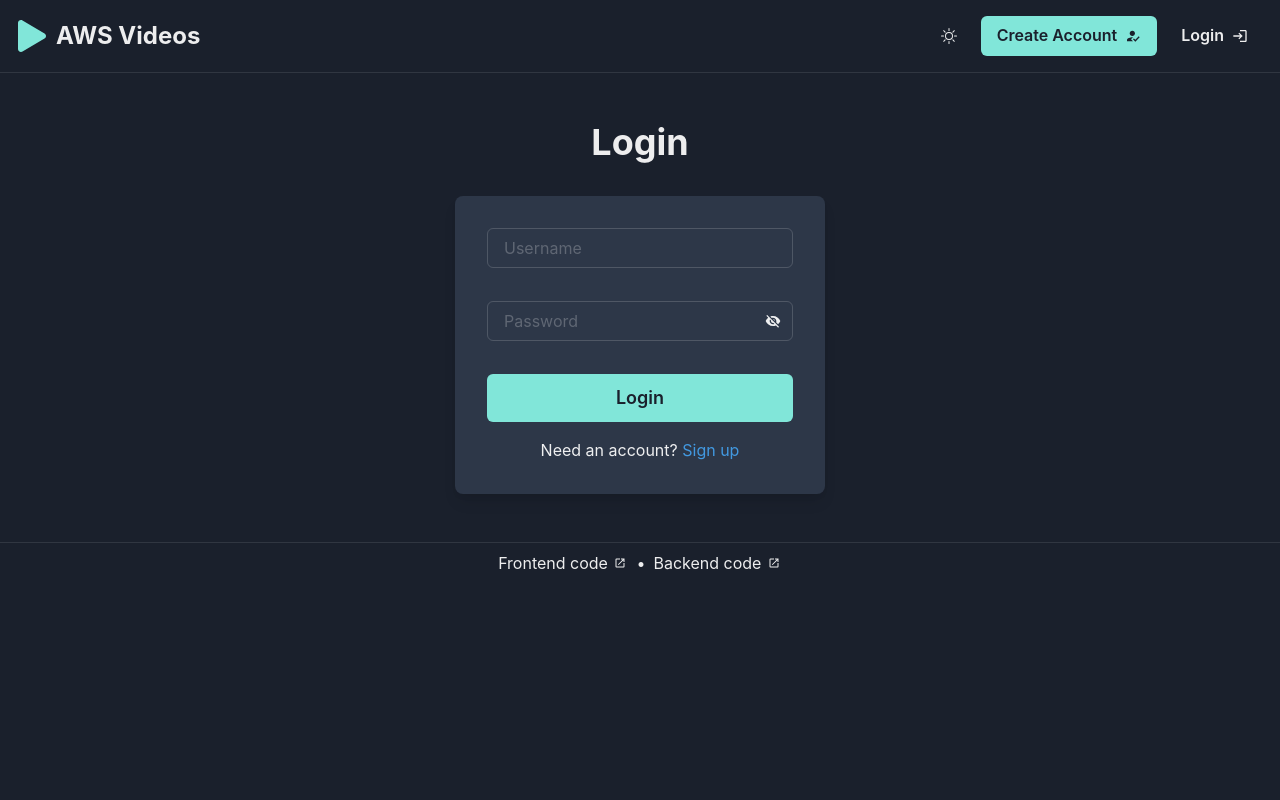
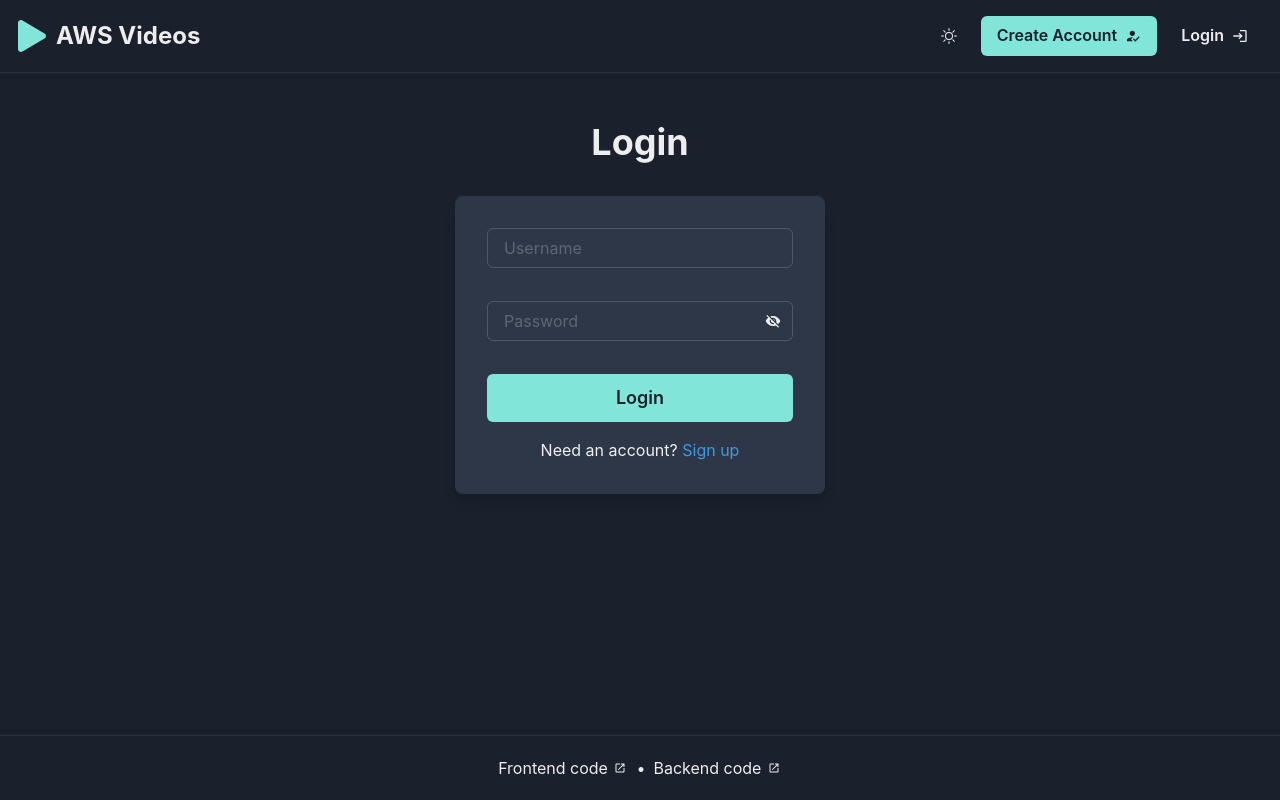
Before and after one commit to IAmVisco/aws-video-frontend, a React (Vite) app: page /login in a window 1280 px wide. Built offline with nearby package versions, Linux system fonts and the light colour scheme; no server answers.

Commit message:
Fix footer margins, make page 100% height by default

```diff
--- a/src/components/Footer.tsx
+++ b/src/components/Footer.tsx
@@ -3,7 +3,7 @@ import { MdLaunch } from 'react-icons/md';
 import { Link } from 'react-router-dom';
 
 export const Footer = () => (
-  <HStack justify="center" mt={2}>
+  <HStack justify="center" mt={5} mb={5}>
     <ChakraLink as={Link} to="https://github.com/IAmVisco/aws-video-frontend" target="_blank" rel="noopener noreferrer">
       Frontend code <Icon as={MdLaunch} pt={1} />
     </ChakraLink>
--- a/src/components/Hero.tsx
+++ b/src/components/Hero.tsx
@@ -8,8 +8,8 @@ export const Hero = () => (
     justify={{ base: 'center', md: 'space-around' }}
     direction={{ base: 'column', md: 'row' }}
     wrap="nowrap"
-    minH="60vh"
     px={8}
+    my={8}
   >
     <Stack spacing={4} w={{ base: '80%', md: '40%' }} align={['center', 'center', 'flex-start', 'flex-start']}>
       <Heading as="h1" size="xl" fontWeight="bold" color="primary.800" textAlign={['center', 'center', 'left', 'left']}>
--- a/src/components/LoginForm.tsx
+++ b/src/components/LoginForm.tsx
@@ -102,7 +102,7 @@ export const LoginForm = ({ mode }: { mode: 'login' | 'signup' }) => {
               </FormControl>
 
               <Button
-                loadingText="Submitting"
+                loadingText={isLogin ? 'Logging you in...' : 'Creating your account...'}
                 size="lg"
                 colorScheme="teal"
                 isLoading={isSubmitting}
--- a/src/layouts/BaseLayout.tsx
+++ b/src/layouts/BaseLayout.tsx
@@ -1,13 +1,15 @@
-import { Divider, Flex } from '@chakra-ui/react';
+import { Box, Divider, Flex } from '@chakra-ui/react';
 import React from 'react';
 import { Footer } from '../components/Footer.tsx';
 import { Header } from '../components/Header.tsx';
 
 export const BaseLayout = ({ children, ...rest }: { children: React.ReactNode }) => (
-  <Flex direction="column" m="0 auto" {...rest}>
+  <Flex direction="column" m="0 auto" minH="100vh" {...rest}>
     <Header />
     <Divider />
-    {children}
+    <Box height="100%" flex="1 1 auto">
+      {children}
+    </Box>
     <Divider />
     <Footer />
   </Flex>
--- a/src/pages/Videos.tsx
+++ b/src/pages/Videos.tsx
@@ -10,13 +10,15 @@ export const Videos = () => {
   if (isLoading)
     return (
       <VStack>
-        <Spinner color="teal.500" size="xl" thickness="4px" />
+        <Spinner color="teal.500" size="xl" thickness="4px" mt={10} />
       </VStack>
     );
   if (!isLoading && !videos.length) {
     return (
       <VStack>
-        <Text fontSize="2xl">No videos :(</Text>
+        <Text fontSize="2xl" my={10}>
+          No videos :(
+        </Text>
         <Button colorScheme="teal" onClick={() => window.location.reload()}>
           Reload <Icon ml={1} as={MdReplay} />
         </Button>
@@ -26,7 +28,7 @@ export const Videos = () => {
 
   return (
     <Box m={5}>
-      <Heading mb={5}>My videos</Heading>
+      <Heading mb={7}>My videos</Heading>
       <Grid gap={5} templateColumns={['auto', 'repeat(2, 1fr)', 'repeat(3, 1fr)', 'repeat(4, 1fr)', 'repeat(5, 1fr)']}>
         {videos.map((video) => (
           <VideoCard key={video.id} video={video} />
```
